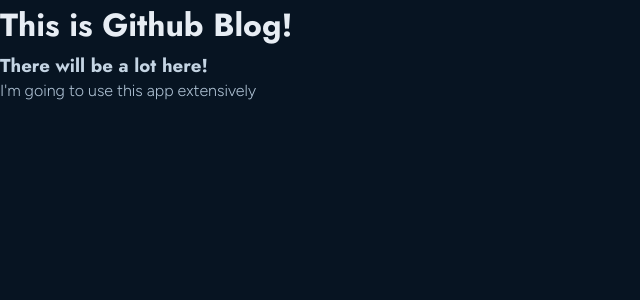
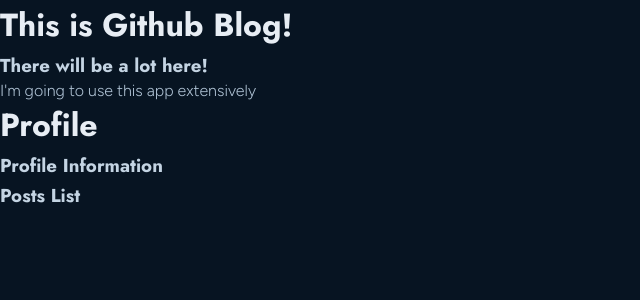
Before and after one commit to joaolavelino/06-ingite-github-blog, a React (Vite) app: page / in a window 1280 px wide. Shown: the top 300 px of the page, without its empty margins (0-640 px from the left). Built offline with nearby package versions, Linux system fonts and the light colour scheme.

Commit message:
router setup

```diff
--- a/src/App.tsx
+++ b/src/App.tsx
@@ -1,6 +1,8 @@
 import { ThemeProvider } from "styled-components";
 import { defaultTheme } from "./styles/themes/default";
 import { GlobalStyle } from "./styles/global";
+import { BrowserRouter } from "react-router-dom";
+import { Router } from "./Router";
 
 function App() {
   return (
@@ -9,6 +11,9 @@
       <h1>This is Github Blog!</h1>
       <h3>There will be a lot here!</h3>
       <p>I'm going to use this app extensively</p>
+      <BrowserRouter>
+        <Router />
+      </BrowserRouter>
     </ThemeProvider>
   );
 }
--- /dev/null
+++ b/src/Router.tsx
@@ -0,0 +1,12 @@
+import { Route, Routes } from "react-router-dom";
+import { Home } from "./pages/Home";
+import { Post } from "./pages/Post";
+
+export const Router = () => {
+  return (
+    <Routes>
+      <Route path="/" element={<Home />} />
+      <Route path="/post/:postId" element={<Post />} />
+    </Routes>
+  );
+};
--- /dev/null
+++ b/src/pages/Home/index.tsx
@@ -0,0 +1,11 @@
+export interface HomeProps {}
+
+export const Home: React.FC<HomeProps> = () => {
+  return (
+    <>
+      <h1>Profile</h1>
+      <h3>Profile Information</h3>
+      <h3>Posts List</h3>
+    </>
+  );
+};
--- /dev/null
+++ b/src/pages/Post/index.tsx
@@ -0,0 +1,11 @@
+export interface PostProps {}
+
+export const Post: React.FC<PostProps> = () => {
+  return (
+    <>
+      <h1>Post</h1>
+      <h3>Post Information</h3>
+      <p>Posts Content</p>
+    </>
+  );
+};
```
